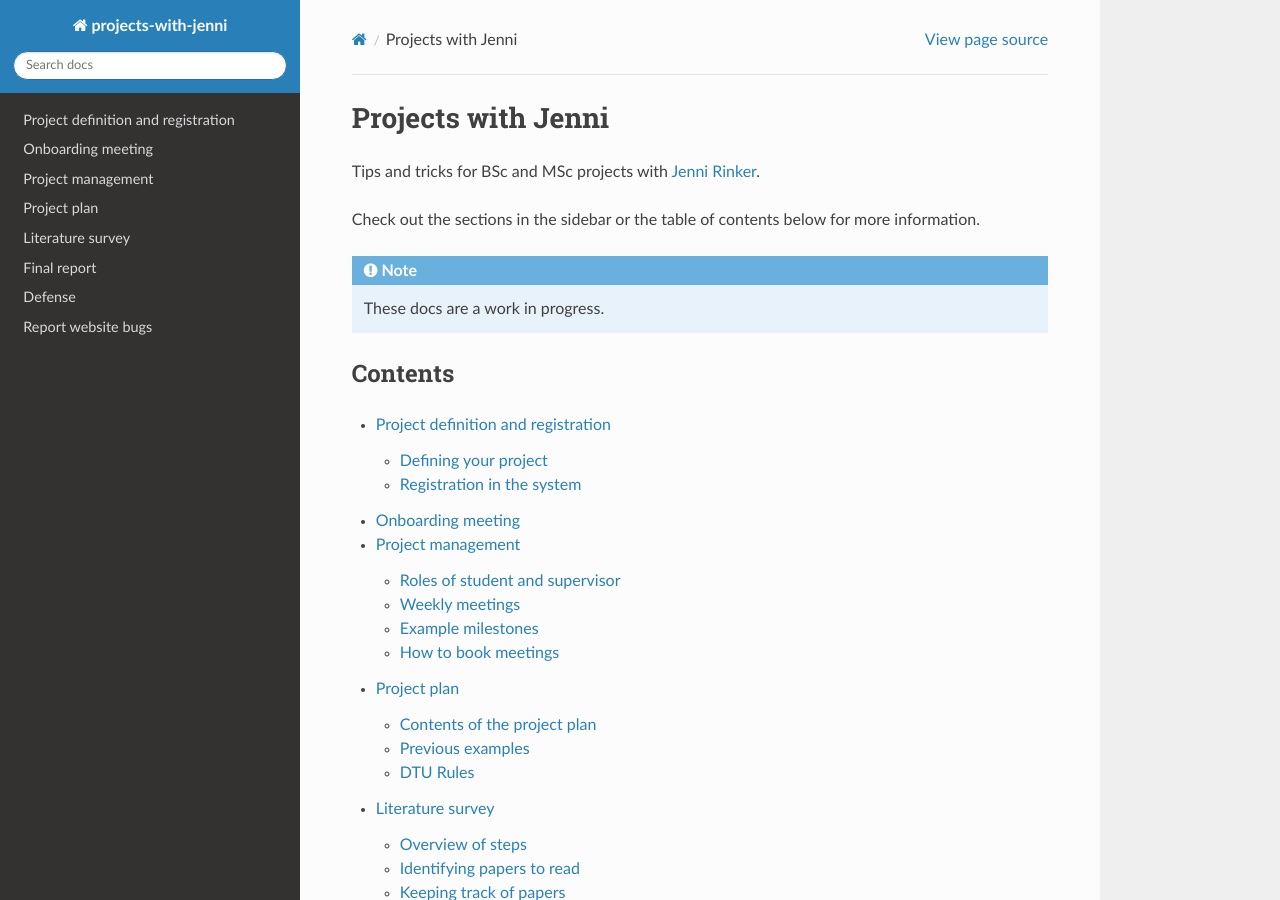
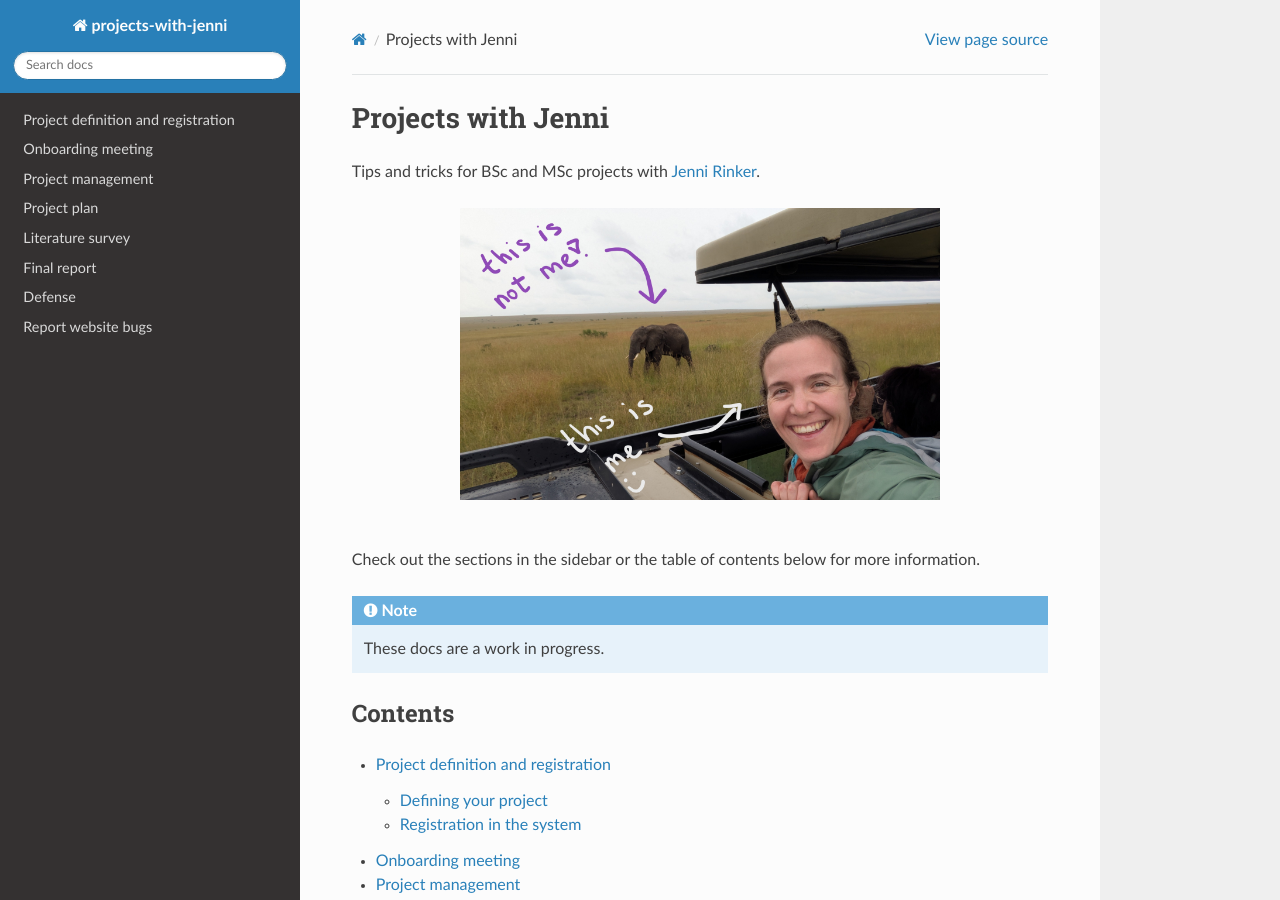
Before and after one commit to jennirinker/projects-with-jenni, a Sphinx documentation site: the page built from docs/source/index.rst, in a window 1280 px wide and 900 px high. Built offline with Sphinx 7.4.7 and the Read the Docs theme 3.1.0, drawn with Linux system fonts in a browser that asks for light colours.

Commit message:
add mah face

```diff
--- a/docs/source/index.rst
+++ b/docs/source/index.rst
@@ -3,6 +3,13 @@ Projects with Jenni
 
 Tips and tricks for BSc and MSc projects
 with `Jenni Rinker <https://orbit.dtu.dk/en/persons/jennifer-marie-rinker>`_.
+
+.. image:: _static/jenni.jpg
+  :align: center
+  :width: 480
+  :alt: Jenni and an elephant
+
+|
 
 Check out the sections in the sidebar or the table of contents
 below for more information.
```
Also changed, not shown: docs/source/_static/jenni.jpg (added).
